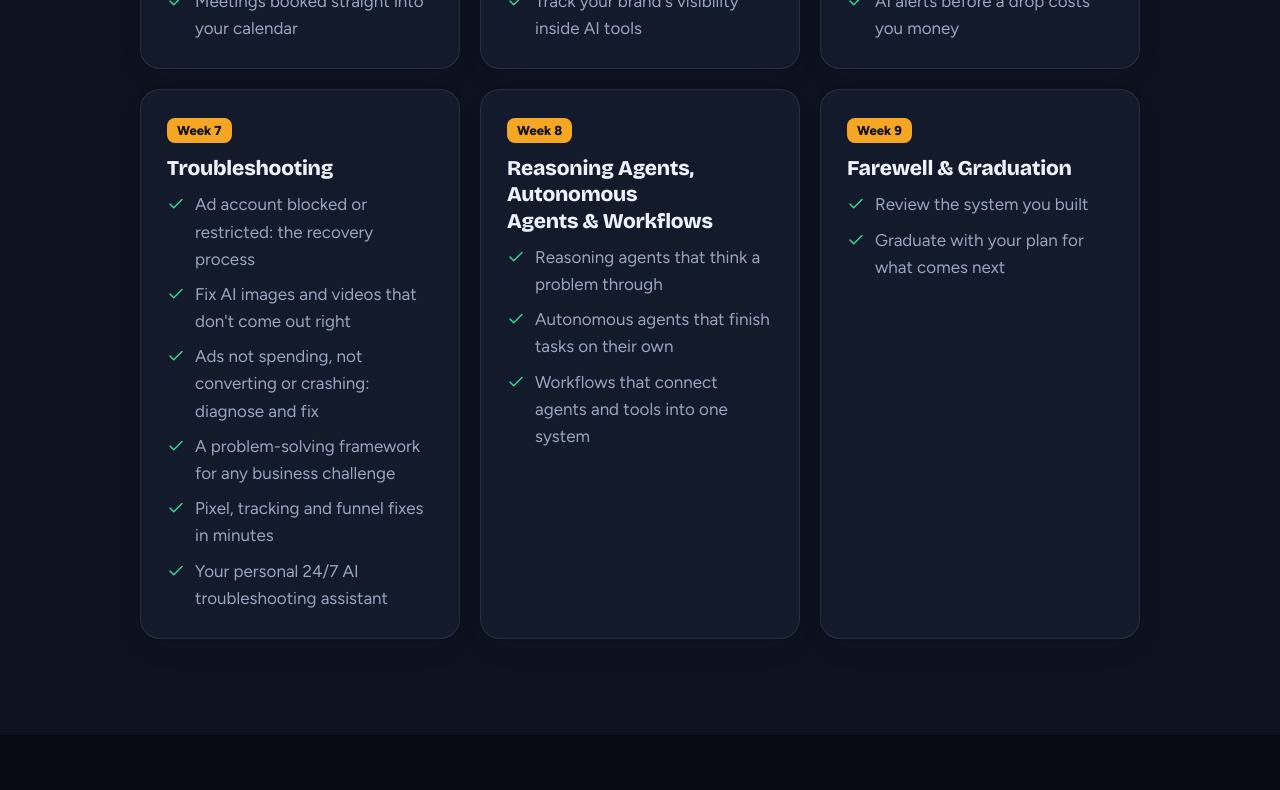
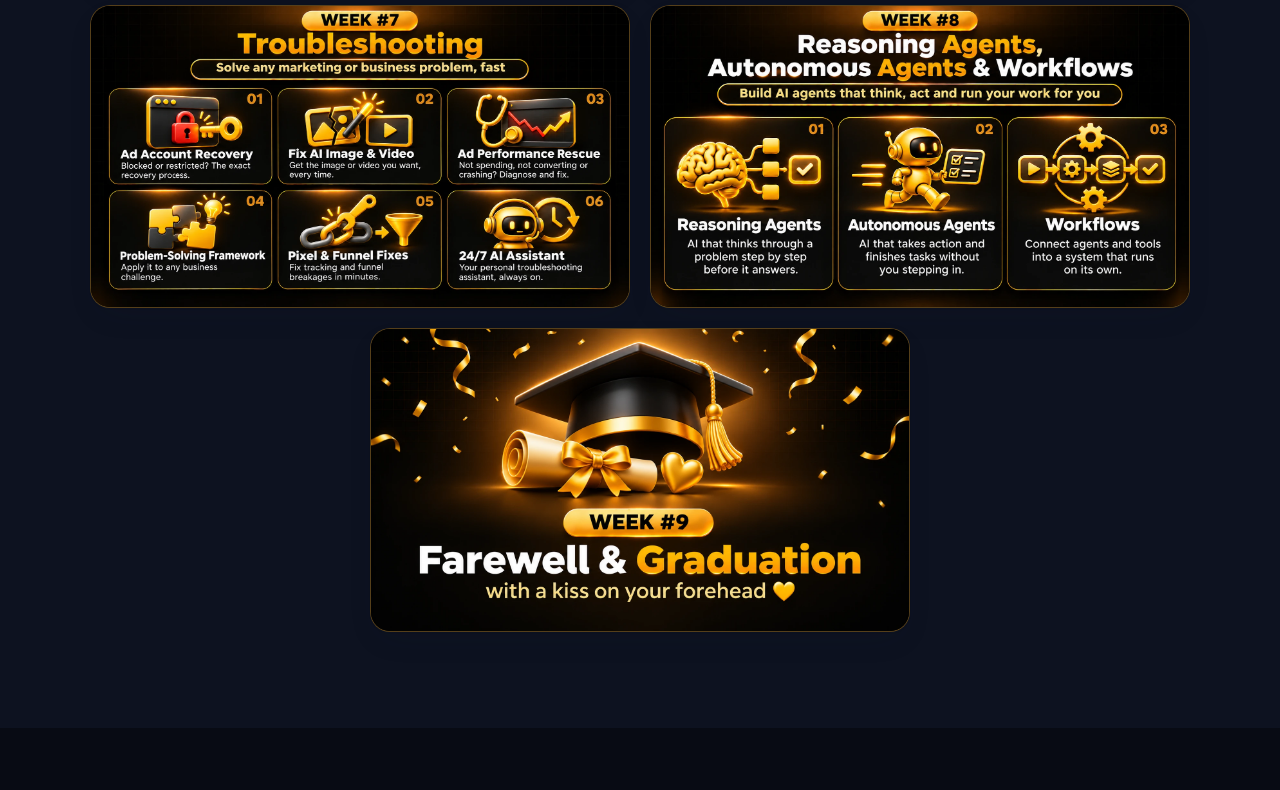
Before and after one commit to palashrajak21-lab/buildmyaiadscampaign, a plain HTML site: page exclusive-vip/index.html in a window 1280 px wide. Shown: the part 3497-4287 px from the top of the page. Drawn offline with nearby package versions, Linux system fonts and the light colour scheme.

Commit message:
exclusive-vip: week and bonus images, CRM bonus ₹1,00,000
Co-Authored-By: Claude Opus 5.5 <noreply@anthropic.com>

```diff
--- a/exclusive-vip/index.html
+++ b/exclusive-vip/index.html
@@ -231,6 +231,11 @@ svg.i{width:20px;height:20px;flex:none;stroke:currentColor;fill:none;stroke-widt
 .hstats span{font-size:13.5px;color:var(--muted)}
 
 /* ============ BONUSES ============ */
+.imgrid{max-width:1100px;margin:0 auto;display:grid;grid-template-columns:repeat(2,1fr);gap:20px}
+.imgrid figure{margin:0;border-radius:var(--r);overflow:hidden;border:1px solid var(--brand-line);background:#000;box-shadow:var(--sh);aspect-ratio:1672/941}
+.imgrid figure img{width:100%;height:100%;object-fit:cover}
+.imgrid figure:last-child:nth-child(odd){grid-column:1/-1;max-width:calc(50% - 10px);justify-self:center;width:100%}
+@media (max-width:720px){.imgrid{grid-template-columns:1fr;gap:14px}.imgrid figure:last-child:nth-child(odd){max-width:none}}
 .bonus{position:relative;border:1.5px dashed var(--brand-line);background:var(--surface);border-radius:var(--r);padding:26px}
 .bonus .bn{display:inline-block;background:var(--brand);color:var(--brand-ink);font-weight:800;font-size:13px;padding:5px 10px;border-radius:8px;margin-bottom:14px}
 .bonus p{color:var(--muted);margin-top:8px;font-size:16px}
@@ -421,7 +426,7 @@ const CONFIG = {
                   {quote:"As an AI consultant I now recommend Nitin's CAPF strategy to every coaching client. 10x ROI on the very next webinar after implementation.", name:"Gaurav Guru", meta:"AI Consultant", result:"10x ROI"},
                   {quote:"Coach and trainer in AI filmmaking. Nitin built the end-to-end AI automation behind his coaching business.", name:"Harry Ranveer", meta:"Co-founder, Visual Media Pro & AI Filmmakers"},
                   {quote:"The way Nitin understands automation is next level.", name:"Swastik Nandakumar", meta:"Peak Performance Coach & Business Growth Expert"} ],
-  bonuses: [ ["CRM Tool Access","Manage and automate your whole business in one place.","₹60,000"],
+  bonuses: [ ["CRM Tool Access","Manage and automate your whole business in one place.","₹1,00,000"],
              ["Andromeda Meta Course Bundle","30+ lectures to master Meta ads, with 1 year of access. Unlocks after Week 4.","₹30,000"],
              ["Workshop Access","Every upcoming workshop, including the AEO workshop, for 1 year.","₹10,000"],
              ["Claude Subscription (1 month)","Your AI assistant to build, write and launch during the program.","₹2,300"],
@@ -429,8 +434,8 @@ const CONFIG = {
              ["7-Day WhatsApp Ads Challenge","Launch and run WhatsApp ads in one week. Unlocks after Week 4.","Priceless"],
              ["7-Day ChatGPT Ads Challenge","Run your first ads inside ChatGPT in one week. Unlocks after Week 4.","Priceless"] ],
   bonusNote: "All bonuses are included for every member selected into the cohort.",
-  stack: [ ["60-day live cohort: 9 live sessions + orientation","₹75,000"], ["CRM Tool Access","₹60,000"], ["Andromeda Meta Course Bundle","₹30,000"], ["Workshop Access (1 year)","₹10,000"], ["Claude Subscription (1 month)","₹2,300"], ["1MAP Club community (1 year)","₹1,50,000"], ["7-Day WhatsApp & ChatGPT Ads Challenges","Priceless"] ],
-  stackTotal: "₹3,27,300+",
+  stack: [ ["60-day live cohort: 9 live sessions + orientation","₹75,000"], ["CRM Tool Access","₹1,00,000"], ["Andromeda Meta Course Bundle","₹30,000"], ["Workshop Access (1 year)","₹10,000"], ["Claude Subscription (1 month)","₹2,300"], ["1MAP Club community (1 year)","₹1,50,000"], ["7-Day WhatsApp & ChatGPT Ads Challenges","Priceless"] ],
+  stackTotal: "₹3,67,300+",
   guarantee: ["100% refund", "If you're not selected after the qualification call, your ₹999 is refunded in full. If you are selected, the ₹999 is adjusted against your ₹14,999 cohort fee."],
   payMethods: "Secure checkout by Razorpay · UPI · Cards · Net banking",
   faqs: [ ["What happens after I pay ₹999?","Nitin and a team member get on a qualification call with you to understand your business and check if the cohort is the right fit."],
@@ -446,8 +451,11 @@ const CONFIG = {
             disclaimer:"Results vary by person and business; testimonials are individual experiences, not guarantees. This site is not a part of the Facebook website or Facebook Inc. Additionally, this site is not endorsed by Facebook in any way. FACEBOOK is a trademark of META PLATFORMS, Inc." },
   packs: [],
   labels: { fit:"Is this cohort for you?", proof:"What founders and coaches say", band:"Only 5 seats per batch", host:"Your team",
-            bonusTag:"Bonuses worth ₹2,52,300+", bonus:"Selected members also get", offer:"Everything you get if selected", pass:"The complete cohort",
+            bonusTag:"Bonuses worth ₹2,92,300+", bonus:"Selected members also get", offer:"Everything you get if selected", pass:"The complete cohort",
             packs:"", faq:"Questions, answered", micro:["Secure payment via Razorpay","Full refund if not selected"] },
+  // ---- images (added 22 Nov): shown instead of the text cards; text stays as alt text ----
+  weekImages: ["img/week-1.webp","img/week-2.webp","img/week-3.webp","img/week-4.webp","img/week-5.webp","img/week-6.webp","img/week-7.webp","img/week-8.webp","img/week-9.webp"],
+  bonusImages: ["img/bonus-1-crm.webp","img/bonus-2-andromeda.webp","img/bonus-3-workshops.webp","img/bonus-4-claude.webp","img/bonus-5-community.webp","img/bonus-6-whatsapp-ads.webp","img/bonus-7-chatgpt-ads.webp"],
   exitPopup: true,
   recentSignups: []
 };
@@ -656,6 +664,13 @@ if(!C.offLabel) hide('#save',1);
 set('#pop-title','Only 5 seats per batch');
 set('#pop-sub','Book your ₹999 qualification call now. Full refund if you’re not selected.');
 
+/* added 22 Nov: week and bonus images replace the text cards (text kept as alt text) */
+const strip=h=>h.replace(/<[^>]+>/g,'');
+if(C.weekImages&&C.weekImages.length===C.agenda.length){const g=$('#agenda');g.className='imgrid';
+  g.innerHTML=C.agenda.map((a,i)=>`<figure class="reveal"><img src="${C.weekImages[i]}" alt="${strip(a[0]+': '+a[1]+'. '+a[2].join('. '))}" loading="lazy" decoding="async" width="1672" height="941"></figure>`).join('')}
+if(C.bonusImages&&C.bonusImages.length===C.bonuses.length){const g=$('#bonuses');g.className='imgrid';
+  g.innerHTML=C.bonuses.map((b,i)=>`<figure class="reveal"><img src="${C.bonusImages[i]}" alt="${strip('Bonus '+(i+1)+': '+b[0]+'. '+b[1]+' '+(/^₹/.test(b[2])?'Worth '+b[2]+', free':b[2]))}" loading="lazy" decoding="async" width="1672" height="941"></figure>`).join('')}
+
 /* countdown (skipped when there is no real deadline: show the seat limit instead) */
 if(!C.deadline){
   $$('.light-cd').forEach(e=>e.remove());
```
Also changed, not shown: exclusive-vip/img/bonus-1-crm.webp (added), exclusive-vip/img/bonus-2-andromeda.webp (added), exclusive-vip/img/bonus-3-workshops.webp (added), exclusive-vip/img/bonus-4-claude.webp (added), exclusive-vip/img/bonus-5-community.webp (added), exclusive-vip/img/bonus-6-whatsapp-ads.webp (added), exclusive-vip/img/bonus-7-chatgpt-ads.webp (added), exclusive-vip/img/week-1.webp (added), exclusive-vip/img/week-2.webp (added), exclusive-vip/img/week-3.webp (added), exclusive-vip/img/week-4.webp (added), exclusive-vip/img/week-5.webp (added), exclusive-vip/img/week-6.webp (added), exclusive-vip/img/week-7.webp (added), 2 more files.
